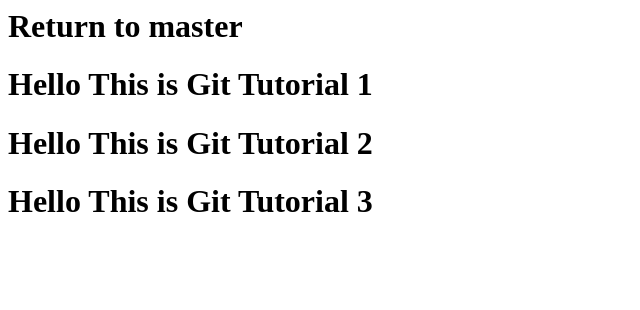
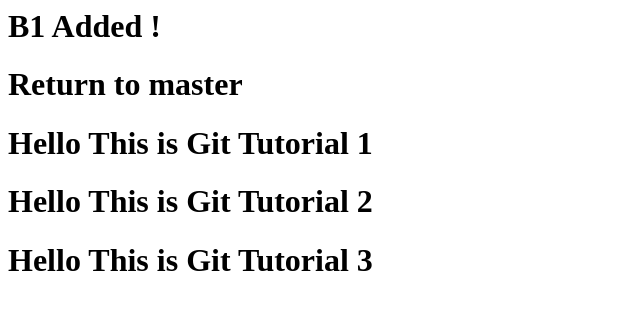
Before and after one commit to moaaz98/Useless_Project, a plain HTML site: page page.html in a window 1280 px wide. Shown: the whole page, without its empty margins (0-640 px from the left). Drawn offline with Linux system fonts and the light colour scheme.

Commit message:
B1 branch Added

```diff
--- a/page.html
+++ b/page.html
@@ -4,6 +4,7 @@
     </head>
 
     <body>
+        <h1>B1 Added !</h1>
         <h1>Return to master</h1>
         <h1>Hello This is Git Tutorial 1</h1>
         <h1>Hello This is Git Tutorial 2</h1>
```
